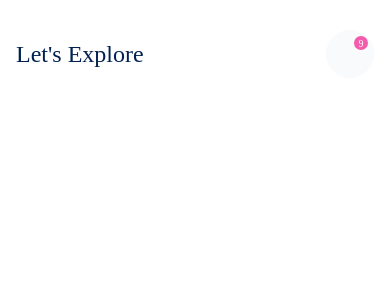
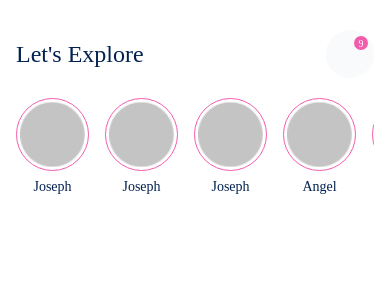
Before and after one commit to islamashraful/SocialFeed, a React Native app: screen / in a window 390 px wide. Shown: the top 300 px of the page. Built offline with nearby package versions, Linux system fonts and the light colour scheme; some icons are missing.

Commit message:
Display UserStory component with dummy data

```diff
--- a/App.tsx
+++ b/App.tsx
@@ -1,5 +1,6 @@
 import React from 'react';
 import {
+  FlatList,
   SafeAreaView,
   StyleSheet,
   Text,
@@ -10,6 +11,55 @@ import Title from './components/Title';
 import {FontAwesomeIcon} from '@fortawesome/react-native-fontawesome';
 import {faEnvelope} from '@fortawesome/free-solid-svg-icons';
 import {getFontFamily} from './assets/fonts/helper';
+import UserStory from './components/UserStory';
+
+const USER_STORIES = [
+  {
+    id: 1,
+    firstName: 'Joseph',
+    profileImage: require('./assets/images/default_profile.png'),
+  },
+  {
+    id: 2,
+    firstName: 'Joseph',
+    profileImage: require('./assets/images/default_profile.png'),
+  },
+  {
+    id: 3,
+    firstName: 'Joseph',
+    profileImage: require('./assets/images/default_profile.png'),
+  },
+  {
+    id: 4,
+    firstName: 'Angel',
+    profileImage: require('./assets/images/default_profile.png'),
+  },
+  {
+    id: 5,
+    firstName: 'White',
+    profileImage: require('./assets/images/default_profile.png'),
+  },
+  {
+    id: 6,
+    firstName: 'Oliver',
+    profileImage: require('./assets/images/default_profile.png'),
+  },
+  {
+    id: 7,
+    firstName: 'Ashraful',
+    profileImage: require('./assets/images/default_profile.png'),
+  },
+  {
+    id: 8,
+    firstName: 'Nikolas',
+    profileImage: require('./assets/images/default_profile.png'),
+  },
+  {
+    id: 9,
+    firstName: 'Nino',
+    profileImage: require('./assets/images/default_profile.png'),
+  },
+];
 
 const App = () => {
   return (
@@ -22,6 +72,20 @@ const App = () => {
             <Text style={styles.messageNumber}>9</Text>
           </View>
         </TouchableOpacity>
+      </View>
+      <View style={styles.userStoryContainer}>
+        <FlatList
+          data={USER_STORIES}
+          renderItem={({item}) => (
+            <UserStory
+              firstName={item.firstName}
+              profileImage={item.profileImage}
+            />
+          )}
+          keyExtractor={item => item.id.toString()}
+          horizontal
+          showsHorizontalScrollIndicator={false}
+        />
       </View>
     </SafeAreaView>
   );
@@ -56,6 +120,10 @@ const styles = StyleSheet.create({
     fontSize: 10,
     fontFamily: getFontFamily('Inter', '600'),
   },
+  userStoryContainer: {
+    marginTop: 20,
+    marginHorizontal: 16,
+  },
 });
 
 export default App;
--- /dev/null
+++ b/components/UserProfileImage/index.tsx
@@ -0,0 +1,27 @@
+import React from 'react';
+import {View, StyleSheet, Image, ImageSourcePropType} from 'react-native';
+
+interface Props {
+  profileImage: ImageSourcePropType;
+  imageDimension: number;
+}
+
+const UserProfileImage = ({profileImage, imageDimension}: Props) => (
+  <View style={[styles.imageContainer, {borderRadius: imageDimension}]}>
+    <Image
+      source={profileImage}
+      style={{width: imageDimension, height: imageDimension}}
+    />
+  </View>
+);
+
+const styles = StyleSheet.create({
+  imageContainer: {
+    borderWidth: 1,
+    borderColor: '#f35bac',
+    padding: 3,
+    borderRadius: 65,
+  },
+});
+
+export default UserProfileImage;
--- /dev/null
+++ b/components/UserStory/index.tsx
@@ -0,0 +1,31 @@
+import React from 'react';
+import {View, StyleSheet, Text, ImageSourcePropType} from 'react-native';
+import {getFontFamily} from '../../assets/fonts/helper';
+import UserProfileImage from '../UserProfileImage';
+
+interface Props {
+  firstName: string;
+  profileImage: ImageSourcePropType;
+}
+
+const UserStory = ({firstName, profileImage}: Props) => (
+  <View style={styles.storyContainer}>
+    <UserProfileImage profileImage={profileImage} imageDimension={65} />
+    <Text style={styles.firstName}>{firstName}</Text>
+  </View>
+);
+
+const styles = StyleSheet.create({
+  storyContainer: {
+    marginRight: 16,
+  },
+  firstName: {
+    color: '#022150',
+    fontFamily: getFontFamily('Inter', '500'),
+    fontSize: 14,
+    marginTop: 8,
+    textAlign: 'center',
+  },
+});
+
+export default UserStory;
```
Also changed, not shown: assets/images/default_profile.png (added).
